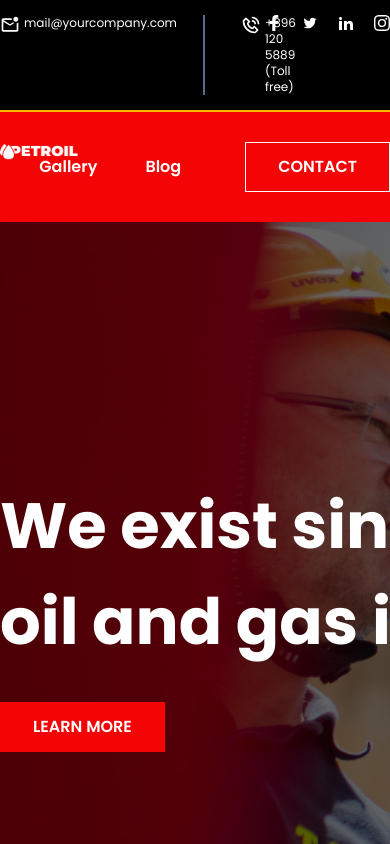
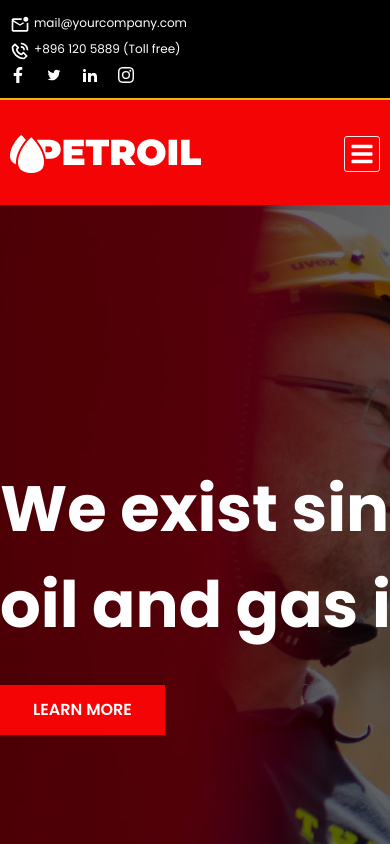
Before and after one commit to AKAzadMilon-Dev/petroil-frontend, a React (Create React App) app: page / in a window 390 px wide. Shown: the top 844 px of the page. Built offline with nearby package versions, Linux system fonts and the light colour scheme.

Commit message:
responsive header and navbar for (335 to 768 device)

```diff
--- a/src/components/header/index.js
+++ b/src/components/header/index.js
@@ -9,19 +9,19 @@ import { BsInstagram } from "react-icons/bs";
 const Header = () => {
   return (
     <header className="bg-black border-b-2 border-solid border-yellow">
-      <div className="max-w-container py-[15px] mx-auto">
-        <div className="flex">
-          <div className="w-2/4 flex">
+      <div className="max-w-container py-[15px] mx-auto px-2.5 md:px-0">
+        <div className="sml:flex">
+          <div className="sml:w-9/12 sml:flex">
             <p className="font-pop text-xs font-normal relative pl-6 text-white after:absolute after:top-0 after:right-[-28px] after:w-0.5 after:h-full after:content-[''] after:bg-[#5C6A92]">
               <MdOutlineMarkEmailUnread className="absolute top-0 left-0 w-5 h-5" />{" "}
               mail@yourcompany.com
             </p>
-            <p className="font-pop text-xs font-normal relative pl-6 text-white ml-16">
+            <p className="font-pop text-xs font-normal relative pl-6 text-white sml:ml-16 my-2.5 sml:my-0">
               <BiPhoneCall className="absolute top-0 left-0 w-5 h-5" />
               +896 120 5889 (Toll free)
             </p>
           </div>
-          <div className="w-2/4 flex justify-end gap-x-5 ">
+          <div className="sml:w-3/12 flex sml:justify-end gap-x-5 ">
             <FaFacebookF className="text-white w-4 h-4" />
             <AiOutlineTwitter className="text-white w-4 h-4" />
             <ImLinkedin2 className="text-white w-4 h-4" />
--- a/src/components/navbar/index.js
+++ b/src/components/navbar/index.js
@@ -1,17 +1,44 @@
-import React from "react";
+import React, { useEffect, useState } from "react";
+import { FaBars } from "react-icons/fa";
 
 const Navbar = () => {
+  const [open, setOpen] = useState(false);
+
+  const handleOpen = ()=>{
+    setOpen(!open)
+  }
+
+  useEffect(()=>{
+    if(window.innerWidth >= 768){
+      setOpen(true)
+    }
+    function screenResize(){
+      console.log(window.innerWidth)
+      if(window.innerWidth >= 768){
+        setOpen(true)
+      }else{
+        setOpen(false)
+      }
+    }
+    window.addEventListener("resize", screenResize)
+  },[])
+
   return (
-    <nav className="bg-primary">
-      <div className="max-w-container mx-auto">
-        <div className="flex py-[30px]">
-          <div className="w-1/5 ">
+    <nav className="bg-primary relative">
+      <div className="max-w-container mx-auto px-2.5 md:px-0">
+        <div className="md:flex py-[30px]">
+          <div className="md:w-1/5 ">
             <picture>
               <img src="assets/images/logo.png" loading="lazy" />
             </picture>
           </div>
-          <div className="w-4/5 flex items-center justify-end">
-            <ul className="flex gap-x-12 font-pop font-semibold text-base text-white">
+          <button onClick={handleOpen} className="block md:hidden absolute top-9 right-[10px] text-white border solid-white p-[5px] rounded-[3px] text-2xl">
+            <FaBars />
+          </button>
+
+          {open && (
+            <div className="md:w-4/5 md:flex block items-center justify-end">
+              <ul className="flex flex-col md:flex-row py-4 md:py-0 md:gap-x-12 gap-y-4 md:gap-y-0 font-pop font-semibold text-base text-white">
                 <li>
                   <a href="#">Home</a>
                 </li>
@@ -30,11 +57,12 @@ const Navbar = () => {
               </ul>
               <a
                 href="#"
-              className="font-pop font-semibold text-white text-base inline-block border border-solid border-white py-3 px-8 ml-16 "
+                className="font-pop font-semibold text-white text-base inline-block border border-solid border-white py-3 px-8 md:ml-16 "
               >
                 CONTACT
               </a>
             </div>
+          )}
         </div>
       </div>
     </nav>
--- a/tailwind.config.js
+++ b/tailwind.config.js
@@ -4,20 +4,25 @@ module.exports = {
   theme: {
     extend: {
       fontFamily: {
-        pop: ["Poppins", "sans-serif"],
+        'pop': ["Poppins", "sans-serif"],
       },
       colors: {
-        primary: "#F40404",
-        para: "#6C6C6C",
-        yellow: "#FFB800",
-        darklight: "rgba(0, 0, 0, 0.6)",
-        button: "rgba(255, 255, 255, 0.5)",
-        text: "rgba(255, 255, 255, 1)",
-        bg: "#F0F0F0",
+        'primary': "#F40404",
+        'para': "#6C6C6C",
+        'yellow': "#FFB800",
+        'darklight': "rgba(0, 0, 0, 0.6)",
+        'button': "rgba(255, 255, 255, 0.5)",
+        'text': "rgba(255, 255, 255, 1)",
+        'bg': "#F0F0F0",
       },
       maxWidth: {
         container: "1144px",
       },
+      screens: {
+        'sm': '375px',
+        'sml': '667px',
+        'md': '768px',
+      },
     },
   },
 };
```
Lines whose indentation alone changed are shown as unchanged.
